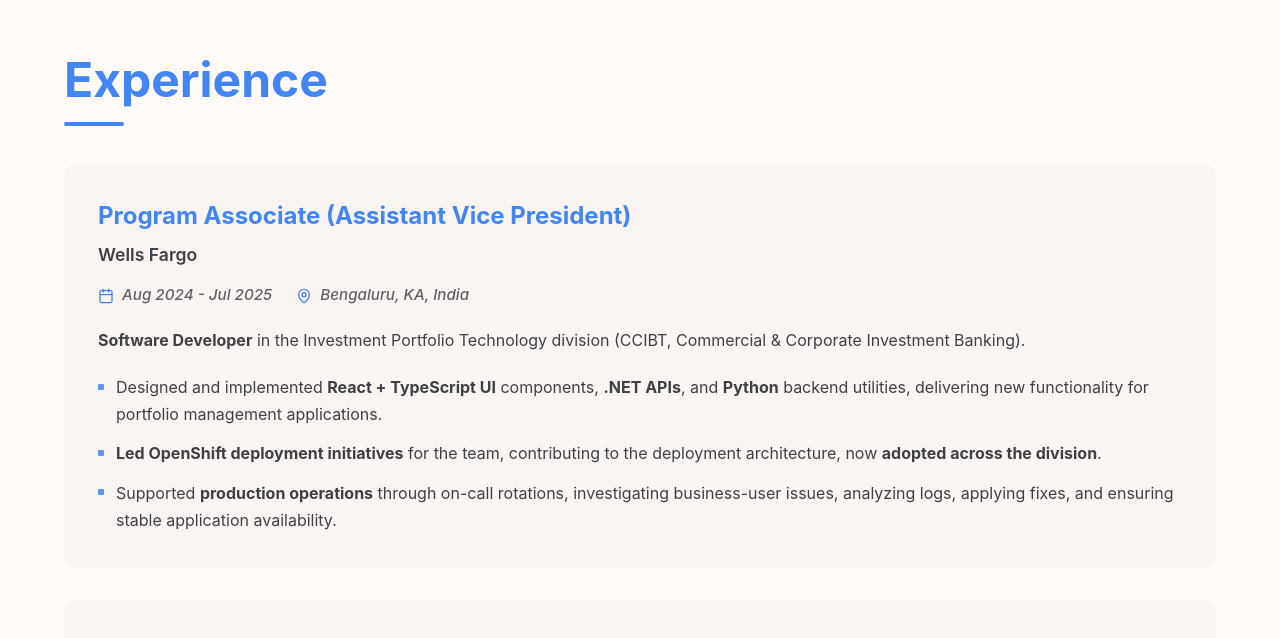
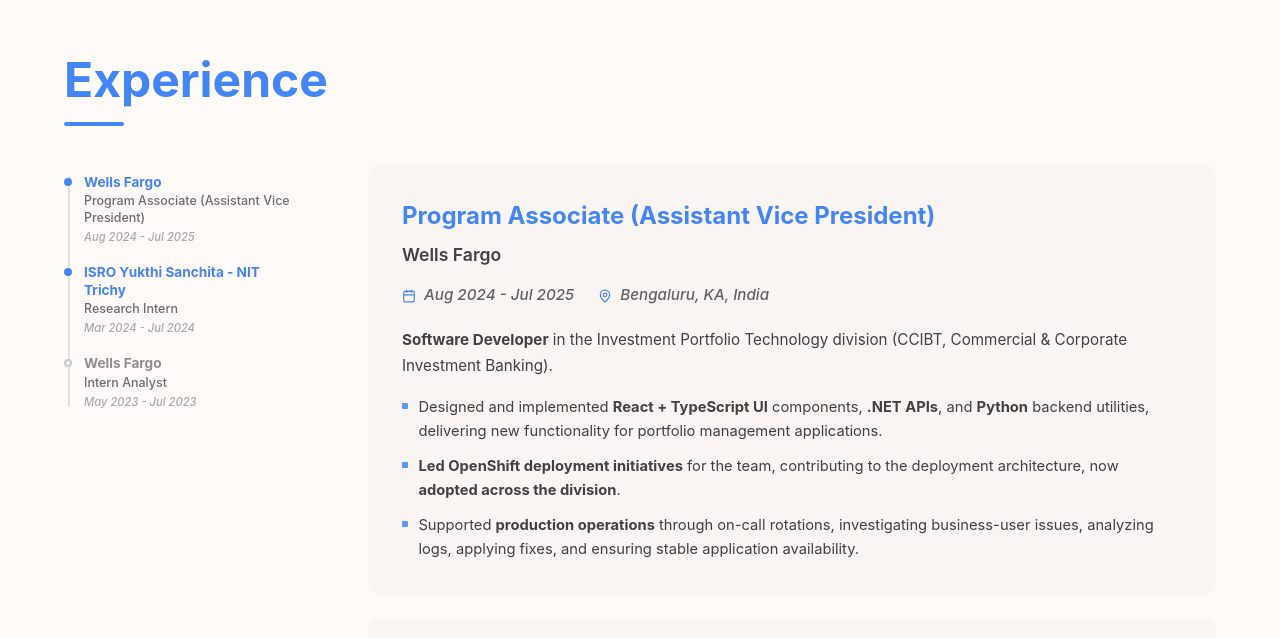
Before and after one commit to vpk-11/portfolio, a React (Vite) app: page / in a window 1280 px wide. Shown: the part 2722-3360 px from the top of the page. Built offline with nearby package versions, Linux system fonts and the light colour scheme.

Commit message:
Update to Experience

```diff
--- a/src/components/Experience/Experience.scss
+++ b/src/components/Experience/Experience.scss
@@ -6,34 +6,195 @@
   --section-accent-dark: #{$blue-dark};
 }
 
-.experience-grid {
+// ============================================
+// OUTER LAYOUT
+// ============================================
+
+.exp-layout {
   display: grid;
-  gap: 2rem;
+  grid-template-columns: 240px 1fr;
+  gap: 4rem;
+  align-items: start;
+
+  @include respond-to(tablet) {
+    grid-template-columns: 200px 1fr;
+    gap: 2.5rem;
+  }
+
+  @include respond-to(mobile) {
+    grid-template-columns: 1fr;
+    gap: 1.5rem;
+  }
 }
+
+// ============================================
+// TIMELINE — left column
+// ============================================
+
+.exp-timeline {
+  position: relative;
+  display: flex;
+  flex-direction: column;
+  gap: 0;
+  // Left padding creates room for the dot+rail
+  padding-left: 20px;
+}
+
+// The continuous vertical rail — absolutely positioned
+.etl-rail {
+  position: absolute;
+  left: 4px;           // center of the 8px dot
+  top: 12px;
+  bottom: 12px;
+  width: 2px;
+  border-radius: 2px;
+
+  .theme-light & { background: rgba($light-text, 0.12); }
+  .theme-dark &  { background: rgba($dark-text, 0.12); }
+}
+
+// Each timeline row
+.exp-tl-item {
+  position: relative;
+  display: flex;
+  align-items: flex-start;
+  gap: 12px;
+  padding: 10px 8px 10px 0;
+  background: none;
+  border: none;
+  cursor: pointer;
+  text-align: left;
+  width: 100%;
+  transition: $transition-quick;
+  border-radius: 0;
+
+  &:focus:not(:focus-visible) { outline: none; }
+  &.active { cursor: default; }
+}
+
+// Dot — sits on the rail
+.etl-dot {
+  position: absolute;
+  left: -20px;             // pulls it back to sit on the rail (padding-left: 20px)
+  top: 14px;               // vertically aligns with first line of text
+  width: 8px;
+  height: 8px;
+  border-radius: 50%;
+  border: 2px solid;
+  flex-shrink: 0;
+  transition: $transition-quick;
+  z-index: 1;
+
+  .theme-light & {
+    border-color: rgba($light-text, 0.25);
+    background: $light-bg;
+  }
+  .theme-dark & {
+    border-color: rgba($dark-text, 0.25);
+    background: $dark-bg;
+  }
+
+  .exp-tl-item.active & {
+    .theme-light & { border-color: $blue-light; background: $blue-light; }
+    .theme-dark &  { border-color: $blue-dark;  background: $blue-dark;  }
+  }
+}
+
+// Scope dot color change under active item
+.exp-tl-item.active .etl-dot {
+  .theme-light & { border-color: $blue-light; background: $blue-light; }
+  .theme-dark &  { border-color: $blue-dark;  background: $blue-dark;  }
+}
+
+// Text stack
+.etl-text {
+  display: flex;
+  flex-direction: column;
+  gap: 2px;
+}
+
+.etl-company {
+  font-size: 0.85rem;
+  font-weight: 700;
+  line-height: 1.3;
+  transition: $transition-quick;
+
+  .theme-light & { color: rgba($light-text, 0.5); }
+  .theme-dark &  { color: rgba($dark-text, 0.45); }
+
+  .exp-tl-item:hover & {
+    .theme-light & { color: rgba($light-text, 0.75); }
+    .theme-dark &  { color: rgba($dark-text, 0.7); }
+  }
+}
+
+.exp-tl-item.active .etl-company {
+  .theme-light & { color: $blue-light; }
+  .theme-dark &  { color: $blue-dark; }
+}
+
+.exp-tl-item:hover:not(.active) .etl-company {
+  .theme-light & { color: rgba($light-text, 0.75); }
+  .theme-dark &  { color: rgba($dark-text, 0.7); }
+}
+
+.etl-role {
+  font-size: 0.78rem;
+  font-weight: 500;
+  line-height: 1.35;
+
+  .theme-light & { color: rgba($light-text, 0.65); }
+  .theme-dark &  { color: rgba($dark-text, 0.6); }
+}
+
+.etl-dur {
+  font-size: 0.7rem;
+  font-style: italic;
+  margin-top: 1px;
+
+  .theme-light & { color: rgba($light-text, 0.38); }
+  .theme-dark &  { color: rgba($dark-text, 0.35); }
+}
+
+// ============================================
+// CARDS — right column, stacked vertically
+// ============================================
+
+.exp-cards {
+  display: flex;
+  flex-direction: column;
+  gap: 1.5rem;
+}
+
+.exp-card-wrap {
+  animation: cardEnter 0.35s cubic-bezier(0.4, 0, 0.2, 1) both;
+}
+
+@keyframes cardEnter {
+  from { opacity: 0; transform: translateY(18px); }
+  to   { opacity: 1; transform: translateY(0); }
+}
+
+// ============================================
+// CARD
+// ============================================
 
 .experience-card {
   @include card-base;
   @include accent-bar-left;
 
-  &:hover {
-    transform: translateX(10px);
-  }
-
   &::before {
     .theme-light & { background: $blue-light; }
     .theme-dark &  { background: $blue-dark; }
   }
-
   &:hover {
     .theme-light & { border-color: $blue-light; }
     .theme-dark &  { border-color: $blue-dark; }
   }
-
   .theme-dark & {
     background: rgba($dark-text, 0.03);
     &:hover { background: rgba($dark-text, 0.05); }
   }
-
   .theme-light & {
     background: rgba($light-text, 0.02);
     &:hover { background: rgba($light-text, 0.03); }
@@ -41,13 +202,12 @@
 }
 
 // ============================================
-// TITLE / META
+// CARD CONTENT
 // ============================================
 
 .ex-t {
   .theme-light & { color: $blue-light; }
   .theme-dark &  { color: $blue-dark; }
-
   &::after {
     .theme-light & { background: $blue-light; }
     .theme-dark &  { background: $blue-dark; }
@@ -60,16 +220,15 @@
 }
 
 .card-title {
-  font-size: 1.5rem;
+  font-size: 1.3rem;
   font-weight: 700;
-  margin-bottom: 0.5rem;
+  margin-bottom: 0.3rem;
 }
 
 .card-subtitle {
-  font-size: 1.1rem;
+  font-size: 1rem;
   font-weight: 600;
-  margin-bottom: 1rem;
-
+  margin-bottom: 0.85rem;
   .theme-dark & { opacity: 0.9; }
   .theme-light & { opacity: 0.85; }
 }
@@ -77,21 +236,17 @@
 .card-meta {
   display: flex;
   flex-wrap: wrap;
-  gap: 1.5rem;
-  margin-bottom: 1.25rem;
-
-  @include respond-to(mobile) { gap: 1rem; }
+  gap: 1rem;
+  margin-bottom: 1rem;
 }
 
 .meta-item {
   display: flex;
   align-items: center;
-  gap: 0.5rem;
+  gap: 0.4rem;
 }
 
-.meta-icon {
-  flex-shrink: 0;
-}
+.meta-icon { flex-shrink: 0; }
 
 .ex-mi {
   .theme-light & { color: $blue-light; }
@@ -100,28 +255,19 @@
 
 .card-duration,
 .card-location {
-  font-size: 0.95rem;
+  font-size: 0.87rem;
   font-weight: 500;
   font-style: italic;
-
-  .theme-dark & { color: rgba($dark-text, 0.75); }
-  .theme-light & { color: rgba($light-text, 0.7); }
+  .theme-dark & { color: rgba($dark-text, 0.72); }
+  .theme-light & { color: rgba($light-text, 0.68); }
 }
 
-// ============================================
-// DESCRIPTION (short intro line)
-// ============================================
-
 .ex-description {
-  font-size: 1rem;
+  font-size: 0.95rem;
   line-height: 1.7;
   opacity: 0.85;
-  margin-bottom: 1.25rem;
+  margin-bottom: 1rem;
 }
-
-// ============================================
-// ACHIEVEMENTS BULLETS
-// ============================================
 
 .ex-achievements {
   list-style: none;
@@ -129,27 +275,66 @@
   margin: 0;
   display: flex;
   flex-direction: column;
-  gap: 0.75rem;
+  gap: 0.65rem;
 }
 
 .ex-achievement-item {
   display: flex;
   align-items: flex-start;
-  gap: 0.75rem;
-  font-size: 1rem;
-  line-height: 1.7;
+  gap: 0.65rem;
+  font-size: 0.92rem;
+  line-height: 1.65;
   opacity: 0.85;
 }
 
 .ex-bullet {
-  // Accent-colored square bullet
   display: block;
   flex-shrink: 0;
   width: 6px;
   height: 6px;
   border-radius: 1px;
-  margin-top: 0.6rem; // vertically align with first line of text
-
+  margin-top: 0.55rem;
   .theme-light & { background: $blue-light; }
   .theme-dark &  { background: $blue-dark; }
 }
+
+// ============================================
+// MOBILE — horizontal swipe
+// ============================================
+
+.exp-mobile {
+  display: flex;
+  flex-direction: column;
+  gap: 1rem;
+}
+
+.exp-mobile-slide {
+  animation: cardEnter 0.32s cubic-bezier(0.4, 0, 0.2, 1) both;
+}
+
+.exp-mobile-dots {
+  display: flex;
+  justify-content: center;
+  gap: 0.5rem;
+}
+
+.exp-mdot {
+  width: 8px;
+  height: 8px;
+  border-radius: 50%;
+  border: none;
+  cursor: pointer;
+  padding: 0;
+  transition: $transition-quick;
+
+  .theme-light & {
+    background: rgba($light-text, 0.2);
+    &.active { background: $blue-light; width: 22px; border-radius: 4px; }
+  }
+  .theme-dark & {
+    background: rgba($dark-text, 0.2);
+    &.active { background: $blue-dark; width: 22px; border-radius: 4px; }
+  }
+
+  &:focus:not(:focus-visible) { outline: none; }
+}
--- a/src/components/Experience/Experience.tsx
+++ b/src/components/Experience/Experience.tsx
@@ -1,4 +1,4 @@
-import React, { useEffect } from 'react';
+import React, { useEffect, useState, useRef, useCallback } from 'react';
 import { useDispatch } from 'react-redux';
 import { Calendar, MapPin } from 'lucide-react';
 import { setAccent } from '../../store/accentSlice';
@@ -7,67 +7,174 @@
 import type { Experience as ExperienceType } from '../../types';
 import './Experience.scss';
 
-const Experience: React.FC = () => {
-  const dispatch = useDispatch();
-  const experiences = experiencesData as ExperienceType[];
+function useWindowHeight() {
+  const [h, setH] = useState(window.innerHeight);
+  useEffect(() => {
+    const fn = () => setH(window.innerHeight);
+    window.addEventListener('resize', fn);
+    return () => window.removeEventListener('resize', fn);
+  }, []);
+  return h;
+}
 
+function useWindowWidth() {
+  const [w, setW] = useState(window.innerWidth);
   useEffect(() => {
-    const observer = new IntersectionObserver(
-      (entries) => {
-        entries.forEach(entry => {
-          if (entry.isIntersecting) {
-            dispatch(setAccent('blue'));
+    const fn = () => setW(window.innerWidth);
+    window.addEventListener('resize', fn);
+    return () => window.removeEventListener('resize', fn);
+  }, []);
+  return w;
 }
-        });
-      },
-      { threshold: 0.5 }
-    );
 
-    const section = document.getElementById('experience');
-    if (section) observer.observe(section);
+// ─── Single card ─────────────────────────────────────────────────────────────
 
-    return () => observer.disconnect();
-  }, [dispatch]);
-
-  return (
-    <section id="experience" className="section experience-section" data-accent="blue">
-      <div className="container">
-        <h2 className="ex-t section-title">Experience</h2>
-        <div className="experience-grid">
-          {experiences.map(exp => (
-            <div key={exp.id} className="experience-card">
-
+const ExpCard: React.FC<{ exp: ExperienceType }> = ({ exp }) => (
+  <div className="experience-card enter">
     <h3 className="ex-ct card-title">{exp.role}</h3>
     <h4 className="card-subtitle">{exp.company}</h4>
-
     <div className="card-meta">
       <div className="meta-item">
-                  <Calendar size={16} className="ex-mi meta-icon" />
+        <Calendar size={14} className="ex-mi meta-icon" />
         <span className="card-duration">{exp.duration}</span>
       </div>
       <div className="meta-item">
-                  <MapPin size={16} className="ex-mi meta-icon" />
+        <MapPin size={14} className="ex-mi meta-icon" />
         <span className="card-location">{exp.location}</span>
       </div>
     </div>
-
-              {/* Short description */}
     <p className="ex-description">{formatText(exp.description)}</p>
-
-              {/* Achievements bullets */}
     {exp.achievements && exp.achievements.length > 0 && (
       <ul className="ex-achievements">
-                  {exp.achievements.map((item, index) => (
-                    <li key={index} className="ex-achievement-item">
+        {exp.achievements.map((item, i) => (
+          <li key={i} className="ex-achievement-item">
             <span className="ex-bullet" aria-hidden="true" />
             <span>{formatText(item)}</span>
           </li>
         ))}
       </ul>
     )}
+  </div>
+);
 
+// ─── Main ─────────────────────────────────────────────────────────────────────
+
+const Experience: React.FC = () => {
+  const dispatch    = useDispatch();
+  const experiences = experiencesData as ExperienceType[];
+  const total       = experiences.length;
+  const viewH       = useWindowHeight();
+  const viewW       = useWindowWidth();
+
+  const isMobile   = viewW <= 768;
+  // Show 2 cards when viewport is tall enough (>= 800px) and not mobile
+  const showTwo    = !isMobile && viewH >= 800;
+  const cardsShown = showTwo ? 2 : 1;
+
+  // windowStart: top of the visible window of cards
+  const [windowStart, setWindowStart] = useState(0);
+  // mobile: independent single index
+  const [mobileIdx, setMobileIdx] = useState(0);
+
+  const touchStartX = useRef<number | null>(null);
+
+  useEffect(() => {
+    const observer = new IntersectionObserver(
+      entries => entries.forEach(e => { if (e.isIntersecting) dispatch(setAccent('blue')); }),
+      { threshold: 0.3 }
+    );
+    const el = document.getElementById('experience');
+    if (el) observer.observe(el);
+    return () => observer.disconnect();
+  }, [dispatch]);
+
+  const handleTimelineClick = useCallback((i: number) => {
+    if (isMobile) { setMobileIdx(i); return; }
+    // already visible → no-op
+    if (i >= windowStart && i < windowStart + cardsShown) return;
+    // shift window so clicked item is at top, but don't exceed bounds
+    setWindowStart(Math.min(i, Math.max(0, total - cardsShown)));
+  }, [isMobile, windowStart, cardsShown, total]);
+
+  const isVisible = (i: number) =>
+    isMobile ? i === mobileIdx : (i >= windowStart && i < windowStart + cardsShown);
+
+  // Mobile swipe
+  const onTouchStart = (e: React.TouchEvent) => { touchStartX.current = e.touches[0].clientX; };
+  const onTouchEnd   = (e: React.TouchEvent) => {
+    if (touchStartX.current === null) return;
+    const delta = touchStartX.current - e.changedTouches[0].clientX;
+    if (Math.abs(delta) > 44)
+      setMobileIdx(p => delta > 0 ? Math.min(p + 1, total - 1) : Math.max(p - 1, 0));
+    touchStartX.current = null;
+  };
+
+  // Visible card indices for desktop
+  const visibleIndices = Array.from({ length: cardsShown }, (_, k) => windowStart + k)
+    .filter(i => i < total);
+
+  return (
+    <section id="experience" className="section experience-section" data-accent="blue">
+      <div className="container">
+        <h2 className="ex-t section-title">Experience</h2>
+
+        <div className="exp-layout">
+
+          {/* ── Timeline (desktop + tablet) ── */}
+          {!isMobile && (
+            <nav className="exp-timeline" aria-label="Experience list">
+              <div className="etl-rail" />
+              {experiences.map((e, i) => (
+                <button
+                  key={e.id}
+                  className={`exp-tl-item ${isVisible(i) ? 'active' : ''}`}
+                  onClick={() => handleTimelineClick(i)}
+                  aria-pressed={isVisible(i)}
+                >
+                  <span className="etl-dot" />
+                  <span className="etl-text">
+                    <span className="etl-company">{e.company}</span>
+                    <span className="etl-role">{e.role}</span>
+                    <span className="etl-dur">{e.duration}</span>
+                  </span>
+                </button>
+              ))}
+            </nav>
+          )}
+
+          {/* ── Cards ── */}
+          {isMobile ? (
+            <div className="exp-mobile" onTouchStart={onTouchStart} onTouchEnd={onTouchEnd}>
+              <div className="exp-mobile-slide" key={mobileIdx}>
+                <ExpCard exp={experiences[mobileIdx]} />
+              </div>
+              {total > 1 && (
+                <div className="exp-mobile-dots">
+                  {experiences.map((_, i) => (
+                    <button
+                      key={i}
+                      className={`exp-mdot ${i === mobileIdx ? 'active' : ''}`}
+                      onClick={() => setMobileIdx(i)}
+                      aria-label={`Experience ${i + 1}`}
+                    />
+                  ))}
+                </div>
+              )}
+            </div>
+          ) : (
+            <div className="exp-cards" key={windowStart}>
+              {visibleIndices.map((i, k) => (
+                <div
+                  key={i}
+                  className="exp-card-wrap"
+                  style={{ animationDelay: `${k * 60}ms` }}
+                >
+                  <ExpCard exp={experiences[i]} />
                 </div>
               ))}
+            </div>
+          )}
+
         </div>
       </div>
     </section>
```
Lines whose indentation alone changed are shown as unchanged.
